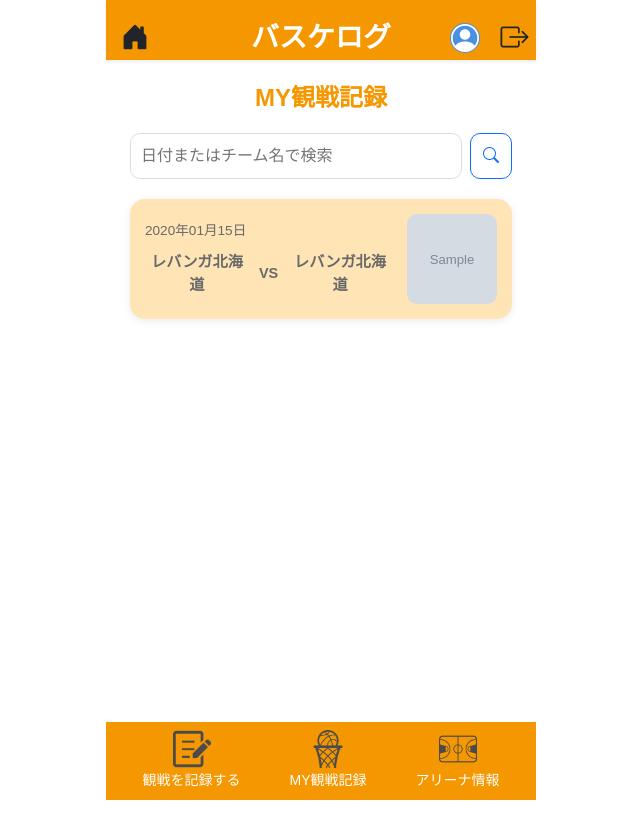
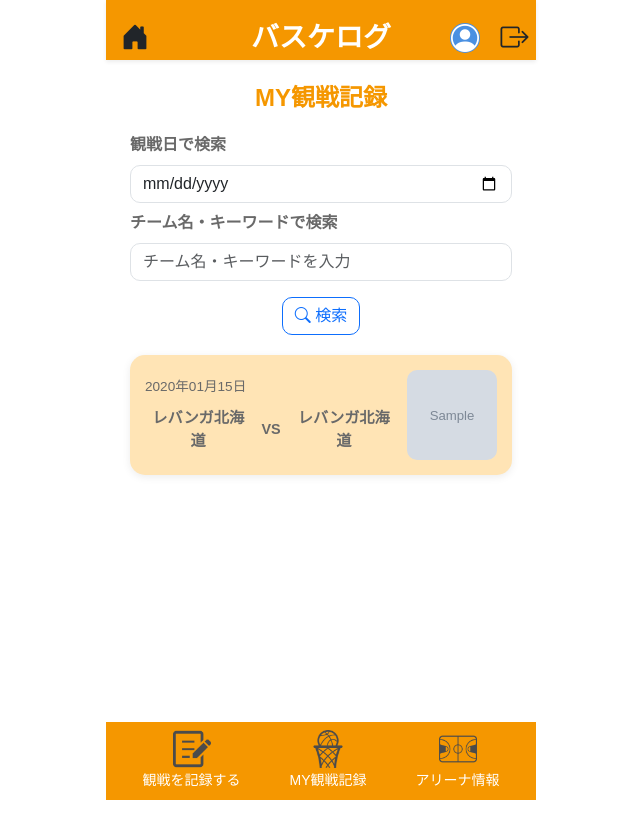
Before and after one commit to kashiwa-mo-chi/basketlogRepository, a Django app: page /games/diary/list/ in a window 1280 px wide. Shown: the whole page, without its empty margins (319-959 px from the left). Run offline with Django 5.2, Linux system fonts and the light colour scheme; a user stored in the database is signed in; tables that the repository leaves empty hold one stand-in row (values such as "Sample post"); grey boxes marked "Sample" are stand-in pictures.

Commit message:
修正、検索機能・戻るボタン・ポートフォリオ

```diff
--- a/01_BasketLog/BasketLog/accounts/views.py
+++ b/01_BasketLog/BasketLog/accounts/views.py
@@ -25,7 +25,7 @@ class HomeView(TemplateView):
 class RegistUserView(CreateView):
     template_name = 'accounts/regist.html'
     form_class = RegistForm
-    success_url = reverse_lazy('accounts:user_login')
+    success_url = reverse_lazy('accounts:home')
 
 class UserLoginView(LoginView):
     template_name = 'accounts/login.html'
--- a/01_BasketLog/BasketLog/games/templates/games/diary_list.html
+++ b/01_BasketLog/BasketLog/games/templates/games/diary_list.html
@@ -7,7 +7,7 @@ MY観戦記録
 
 {% block content %}
 
-<div class="container diary-page">
+<div class="container diary-page pb-2">
 
     <h1 class="page-title">
         MY観戦記録
@@ -19,26 +19,36 @@ MY観戦記録
 
     <form action="{% url 'games:diary_list' %}" method="get">
 
-            <div class="search-box-group">
+        <div class="mb-2">
+            <label for="search-date" class="form-label">観戦日で検索</label>
+            <input
+                type="date"
+                id="search-date"
+                name="date"
+                class="form-control"
+                value="{{ request.GET.date }}">
+        </div>
 
+        <div class="mb-3">
+            <label for="search-keyword" class="form-label">チーム名・キーワードで検索</label>
             <input
                 type="search"
+                id="search-keyword"
                 name="q"
+                class="form-control"
                 value="{{ request.GET.q }}"
-                    placeholder="日付またはチーム名で検索"
-                >
+                placeholder="チーム名・キーワードを入力">
+        </div>
 
+        <div class="text-center">
             <button class="btn btn-outline-primary" type="submit">
-                    <i class="bi bi-search"></i>
+                <i class="bi bi-search"></i> 検索
             </button>
-
         </div>
 
     </form>
 
 </div>
-
-
 
     <!-- 一覧 -->
     <div class="diary-list">
@@ -50,32 +60,23 @@ MY観戦記録
 
 
                 <div class="card diary-card">
-
                     <div class="diary-content">
-
                         <div class="diary-info">
-
                         <div class="match-meta">
                             {{ diary.watch_date|date:"Y年m月d日" }}
                         </div>
 
-
                         <div class="match-teams">
-
                             <span class="team">
                                 {{ diary.get_home_team_name_display }}
                             </span>
-
                             <span class="vs">
                                 VS
                             </span>
-
                             <span class="team">
                                 {{ diary.get_away_team_name_display }}
                             </span>
-
                         </div>
-
                     </div>
 
 
@@ -84,86 +85,57 @@ MY観戦記録
         {% if picture %}
 
             <div class="diary-thumbnail">
-
                 <img src="{{ picture.picture_url.url }}"
                      alt="観戦写真">
-
             </div>
 
         {% endif %}
 
     {% endwith %}
 
-
 </div>
 
 
                 </div>
-
-
             </a>
 
-
         {% empty %}
-
             <p>
                 観戦記録がありません。
             </p>
-
-
         {% endfor %}
-
-
     </div>
 
-
-
-
 <!-- ページネーション -->
-
 {% if page_obj.has_other_pages %}
 
 <div class="pagination">
 
-
     {% if page_obj.has_previous %}
-
-            <a href="?page={{ page_obj.previous_page_number }}{% if request.GET.q %}&q={{ request.GET.q }}{% endif %}"
+        <a href="?page={{ page_obj.previous_page_number }}{% if request.GET.q %}&q={{ request.GET.q }}{% endif %}{% if request.GET.date %}&date={{ request.GET.date }}{% endif %}"
            class="page-btn">
             ＜
         </a>
-
     {% else %}
-
         <span class="page-btn disabled">
             ＜
         </span>
-
     {% endif %}
-
-
 
     <span class="page-current">
         {{ page_obj.number }} / {{ page_obj.paginator.num_pages }}
     </span>
 
-
-
     {% if page_obj.has_next %}
-
-            <a href="?page={{ page_obj.next_page_number }}{% if request.GET.q %}&q={{ request.GET.q }}{% endif %}"
+        <a href="?page={{ page_obj.next_page_number }}{% if request.GET.q %}&q={{ request.GET.q }}{% endif %}{% if request.GET.date %}&date={{ request.GET.date }}{% endif %}"
            class="page-btn">
             ＞
         </a>
-
     {% else %}
-
         <span class="page-btn disabled">
             ＞
         </span>
-
     {% endif %}
-
 
 </div>
 
--- a/01_BasketLog/BasketLog/games/views.py
+++ b/01_BasketLog/BasketLog/games/views.py
@@ -11,26 +11,28 @@ from .models import Diary
 def diary_list(request):
     diaries = Diary.objects.filter(user=request.user).order_by('-watch_date')
 
-    #検索機能
+    # 検索機能
     query = request.GET.get('q')
+    date_query = request.GET.get('date')
+
     if query:
         condition = Q(memory__icontains=query)
-
-        condition |= Q(watch_date__contains=query)
 
         team_choices = Diary._meta.get_field('home_team_name').choices
         for num, name in team_choices:
             if query in name:
                 condition |= Q(home_team_name=num) | Q(away_team_name=num)
 
-        # 3. 会場名（ARENA_CHOICES）から文字が一致する「数字」を探す
+    # 会場名（ARENA_CHOICES）から文字が一致する「数字」を探す
         arena_choices = Diary._meta.get_field('arena_name').choices
         for num, name in arena_choices:
             if query in name:
                 condition |= Q(arena_name=num)
 
-        # 最後に、まとめた条件でデータを一気に絞り込む
         diaries = diaries.filter(condition)
+
+    if date_query:
+        diaries = diaries.filter(watch_date=date_query)
 
     paginator = Paginator(diaries, 5)
     page_number = request.GET.get('page', 1)
@@ -73,26 +75,27 @@ def diary_detail(request, diary_id):
 def public_diary_list(request):
     diaries = Diary.objects.filter(status=1).order_by('-watch_date')
 
-    #検索機能
+    # 検索機能
     query = request.GET.get('q')
+    date_query = request.GET.get('date')
+
     if query:
         condition = Q(memory__icontains=query)
-
-        condition |= Q(watch_date__contains=query)
 
         team_choices = Diary._meta.get_field('home_team_name').choices
         for num, name in team_choices:
             if query in name:
                 condition |= Q(home_team_name=num) | Q(away_team_name=num)
 
-
         arena_choices = Diary._meta.get_field('arena_name').choices
         for num, name in arena_choices:
             if query in name:
                 condition |= Q(arena_name=num)
 
+        diaries = diaries.filter(condition)
 
-        diaries = diaries.filter(condition)
+    if date_query:
+        diaries = diaries.filter(watch_date=date_query)
 
     paginator = Paginator(diaries, 5)
     page_number = request.GET.get('page', 1)
--- a/01_BasketLog/BasketLog/spots/templates/spots/arena_top.html
+++ b/01_BasketLog/BasketLog/spots/templates/spots/arena_top.html
@@ -33,8 +33,8 @@
     </ul>
 
     <!-- 設備アンケート -->
-    <div class="card mb-4">
-        <div class="card-body">
+    <div class="facility-stats mb-4">
+        <div class="facility-stats-body">
 
             <p>
                 キッズスペース：{{ kids_rate }}%
@@ -70,7 +70,7 @@
 <a href="{% url 'spots:facility_detail' post.pk %}"
    class="text-decoration-none text-dark">
 
-    <div class="card mb-3">
+    <div class="card arena-post-card mb-3">
         <div class="card-body">
 
             <small class="text-muted">
--- a/01_BasketLog/BasketLog/spots/templates/spots/nearby_form.html
+++ b/01_BasketLog/BasketLog/spots/templates/spots/nearby_form.html
@@ -81,6 +81,12 @@
                     <button type="submit" class="btn btn-warning px-4">
                         投稿する
                     </button>
+
+                    <div class="mt-4">
+                        <a href="{% url 'spots:nearby_list' arena_id=arena_id %}" class="btn btn-secondary">
+                            戻る
+                        </a>
+                    </div>
                 </div>
 
             </form>
--- a/01_BasketLog/BasketLog/static/css/style.css
+++ b/01_BasketLog/BasketLog/static/css/style.css
@@ -347,11 +347,13 @@ img {
     display: flex;
     justify-content: space-between;
     align-items: center;
-    gap: 15px;
+    gap: 10px;
+    min-width: 0;
 }
 
 .diary-info {
     flex: 1;
+    min-width: 0;
 }
 
 
--- a/01_BasketLog/BasketLog/templates/base.html
+++ b/01_BasketLog/BasketLog/templates/base.html
@@ -77,7 +77,7 @@
 </div>
     {% endif %}
 
-    <main class="pt-5 mt-3 pb-5 mb-5">
+    <main class="pt-5 mt-3 pb-5 mb-5" style="padding-bottom: 80px !important;">
 
         {% block content %}
         {% endblock %}
```
Also changed, not shown: other parts of 01_BasketLog/BasketLog/static/css/style.css (+21 -6 lines), 01_BasketLog/BasketLog/accounts/templates/accounts/home.html (+15 -4 lines), 01_BasketLog/BasketLog/accounts/templates/accounts/username_change.html (+0 -13 lines), 01_BasketLog/BasketLog/games/templates/games/diary_form.html (+15 -6 lines), 01_BasketLog/BasketLog/games/templates/games/public_diary_list.html (+17 -6 lines), 01_BasketLog/BasketLog/spots/templates/spots/arena_form.html (+7 -0 lines), 01_BasketLog/BasketLog/templates/portfolio.html (+24 -4 lines), 01_BasketLog/BasketLog/static/images/arena.png (added), 01_BasketLog/BasketLog/static/images/diary.png (added), 01_BasketLog/BasketLog/static/images/home.png, 01_BasketLog/BasketLog/static/images/spot.png (added). Lines whose indentation alone changed are shown as unchanged.
